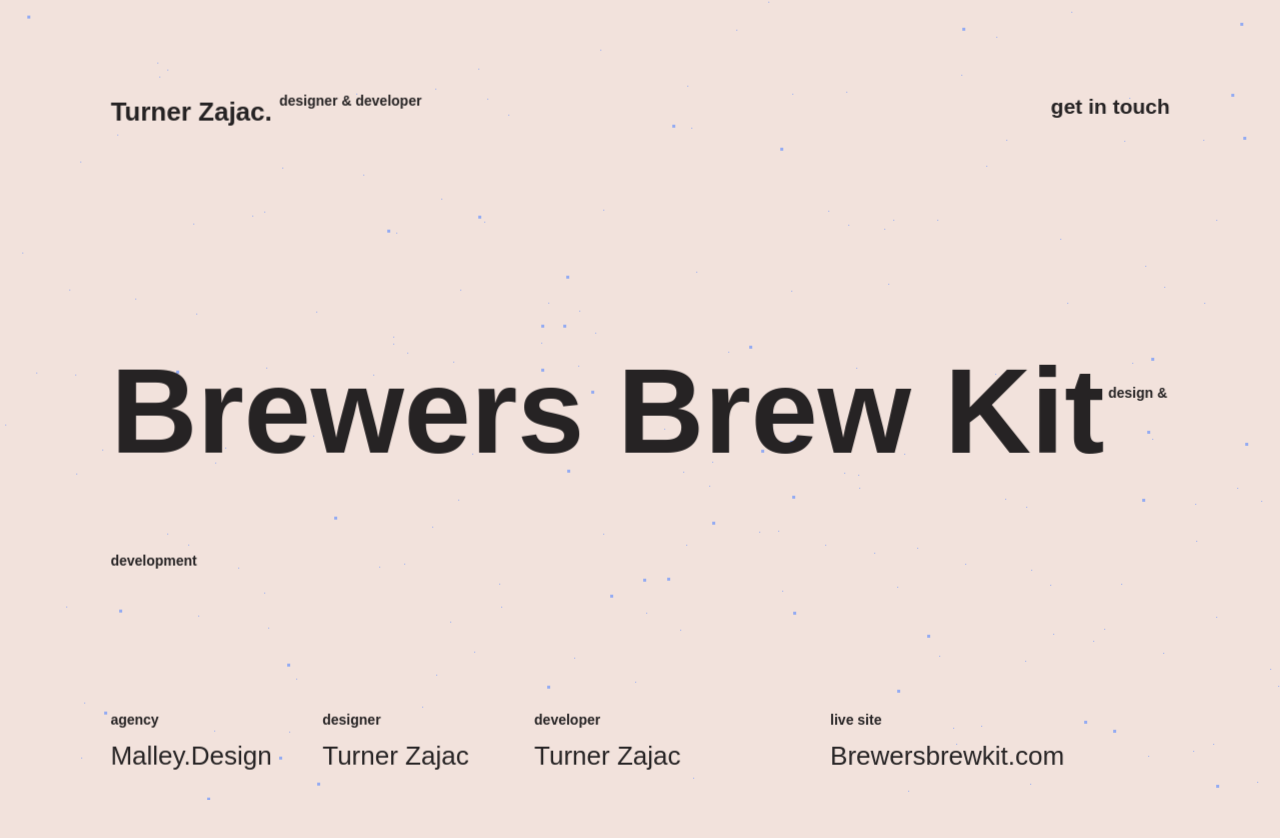
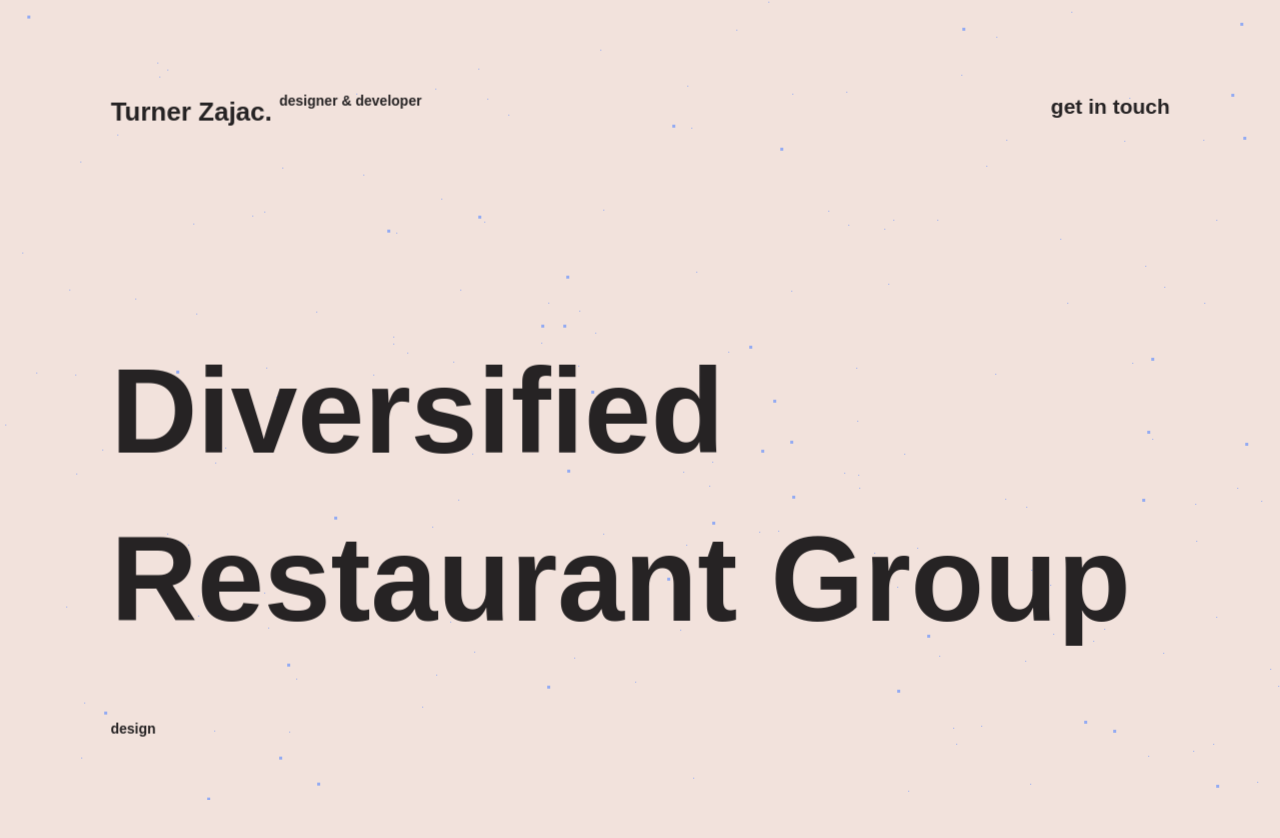
Before and after one commit to turnerzajac-real/tz_portfolio_1.1, a plain HTML site: page case-study-pages/brewers-brew-kit.html in a window 1280 px wide. Shown: the top 838 px of the page. Drawn offline with nearby package versions, Linux system fonts and the light colour scheme; a web font is replaced by a local one.

Commit message:
Changes
updated project next order, page titles

```diff
--- a/case-study-pages/brewers-brew-kit.html
+++ b/case-study-pages/brewers-brew-kit.html
@@ -4,7 +4,7 @@
 <head>
   <meta charset="utf-8">
   <meta http-equiv="x-ua-compatible" content="ie=edge">
-  <title> Brewers Brew Kit - Portfolio of Turner James Zajac </title>
+  <title> DRG - Portfolio of Turner James Zajac </title>
   <meta name="description" content="">
   <meta name="viewport" content="width=device-width, initial-scale=1, shrink-to-fit=no">
 
@@ -60,7 +60,7 @@
       <div class="op-col-start-2 op-col-end-11 headline-container border-top">
         <div class="hero-content-wrapper">
           <div class="headline-content-container">
-            <h2> Brewers Brew Kit<span class="label-text"> design & development</span> </h2>
+            <h2> Diversified Restaurant Group <span class="label-text"> design </span> </h2>
           </div>
         </div>
       </div>
@@ -132,7 +132,7 @@
         <div class="marquee">
             <div class="inner">
               <a href="border-foods.html">
-                <h2>Next Project: Border Foods</h2>
+                <h2>Next Project: Gather Roast Coffee</h2>
               </a>
           </div>
           </div>
--- a/js/main.js
+++ b/js/main.js
@@ -234,7 +234,7 @@ $('.project-op').on('mouseenter', function(){
 // skew function
 const section = document.getElementsByClassName('skew-container')[0];
 let currentPos = window.pageYOffset;
-const skewAmount = 0.018;
+const skewAmount = 0.015;
 
 const looper = function() {
   const newPos = window.pageYOffset;
```
Also changed, not shown: case-study-pages/malley-design.html (+1 -1 lines).
